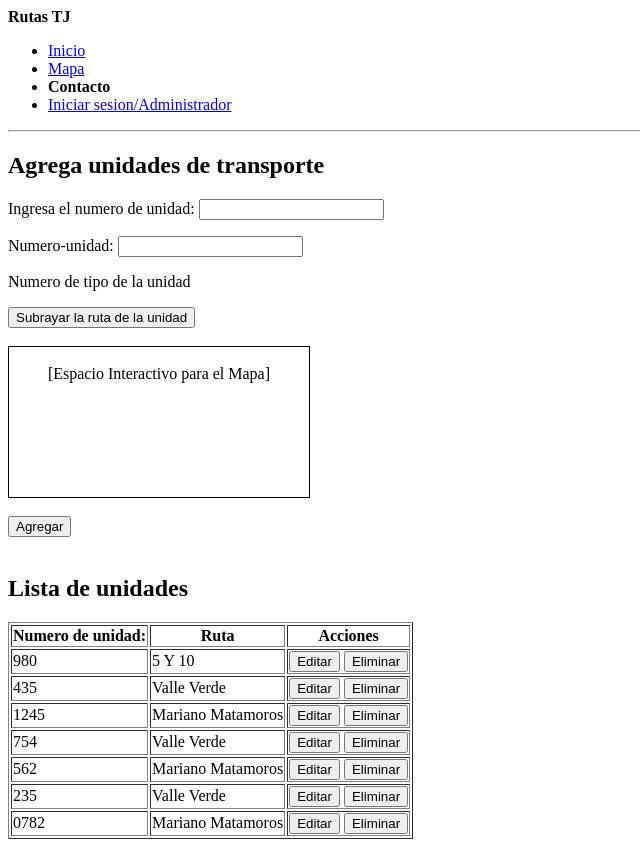
After one commit to Derian-18/BackendRutasTJ, a Django app: page /admin-panel/ in a window 1280 px wide. The commit adds this page. Shown: the whole page, without its empty margins (0-640 px from the left). Run offline with Django 5.2, Linux system fonts and the light colour scheme.

Commit message:
HTML o Vistas creadas (Falta el funcionamiento y decoracion)

```diff
--- a/core_rutasTJ/core_rutasTJ/urls.py
+++ b/core_rutasTJ/core_rutasTJ/urls.py
@@ -22,5 +22,7 @@ urlpatterns = [
     path('admin/', admin.site.urls),
     path('', views.home, name='home'),
     path('contacto/', views.contacto, name="contacto"),
-    path('panel-admin/', include('panel.urls'))
+    path('panel-admin/', include('panel.urls')),
+    path('mapa/', views.mapa_view, name='mapa'),
+    path('admin-panel/', views.administrador_view, name='admin_panel'),
 ]
--- a/core_rutasTJ/panel/urls.py
+++ b/core_rutasTJ/panel/urls.py
@@ -3,5 +3,6 @@ from . import views
 
 urlpatterns = [
     path("login/", views.login_view, name="login"),
-    path('admin/',  views.admin, name="admin")
+    path('admin/',  views.admin, name="admin"),
+    path('mapa/', views.mapa_view, name='mapa'),
 ]
--- a/core_rutasTJ/panel/views.py
+++ b/core_rutasTJ/panel/views.py
@@ -29,3 +29,9 @@ def login_view(request):
 
 def admin(request):
     return render(request, 'admin.html')
+
+def mapa_view(request):
+    return render(request, 'Mapa.html')
+
+def administrador_view(request):
+    return render(request, 'Administrador.html')
--- /dev/null
+++ b/core_rutasTJ/templates/Administrador.html
@@ -0,0 +1,120 @@
+<!DOCTYPE html>
+<html lang="es">
+<head>
+    <meta charset="UTF-8">
+    <title>Administrador</title>
+</head>
+<body>
+
+    <header>
+        <nav>
+            <strong>Rutas TJ</strong>
+            <ul>
+                <li><a href="{% url 'home' %}">Inicio</a></li>
+                <li><a href="{% url 'mapa' %}">Mapa</a></li>
+                <li><strong>Contacto</strong></a></li>
+                <li><a href="{% url 'login' %}">Iniciar sesion/Administrador</a></li>
+            </ul>
+        </nav>
+    </header>
+
+    <hr>
+
+    <main>
+        <section>
+            <h1>Agrega unidades de transporte</h1>
+            <form>
+                <p>
+                    Ingresa el numero de unidad:
+                    <input type="text">
+                </p>
+                <p>
+                    Numero-unidad:
+                    <input type="text">
+                </p>
+                <p>Numero de tipo de la unidad</p>
+                <button type="button">Subrayar la ruta de la unidad</button>
+                <br><br>
+                <div style="width: 300px; height: 150px; border: 1px solid black; text-align: center;">
+                    <br>[Espacio Interactivo para el Mapa]
+                </div>
+                <br>
+                <button type="submit">Agregar</button>
+            </form>
+        </section>
+
+        <br>
+        <section>
+            <h2>Lista de unidades</h2>
+            <table border="1">
+                <thead>
+                    <tr>
+                        <th>Numero de unidad:</th>
+                        <th>Ruta</th>
+                        <th>Acciones</th>
+                    </tr>
+                </thead>
+                <tbody>
+                    <tr>
+                        <td>980</td>
+                        <td>5 Y 10</td>
+                        <td>
+                            <button type="button">Editar</button>
+                            <button type="button">Eliminar</button>
+                        </td>
+                    </tr>
+                    <tr>
+                        <td>435</td>
+                        <td>Valle Verde</td>
+                        <td>
+                            <button type="button">Editar</button>
+                            <button type="button">Eliminar</button>
+                        </td>
+                    </tr>
+                    <tr>
+                        <td>1245</td>
+                        <td>Mariano Matamoros</td>
+                        <td>
+                            <button type="button">Editar</button>
+                            <button type="button">Eliminar</button>
+                        </td>
+                    </tr>
+                    <tr>
+                        <td>754</td>
+                        <td>Valle Verde</td>
+                        <td>
+                            <button type="button">Editar</button>
+                            <button type="button">Eliminar</button>
+                        </td>
+                    </tr>
+                    <tr>
+                        <td>562</td>
+                        <td>Mariano Matamoros</td>
+                        <td>
+                            <button type="button">Editar</button>
+                            <button type="button">Eliminar</button>
+                        </td>
+                    </tr>
+                    <tr>
+                        <td>235</td>
+                        <td>Valle Verde</td>
+                        <td>
+                            <button type="button">Editar</button>
+                            <button type="button">Eliminar</button>
+                        </td>
+                    </tr>
+                    <tr>
+                        <td>0782</td>
+                        <td>Mariano Matamoros</td>
+                        <td>
+                            <button type="button">Editar</button>
+                            <button type="button">Eliminar</button>
+                        </td>
+                    </tr>
+                </tbody>
+            </table>
+        </section>
+    </main>
+
+</body>
+</html>
--- a/core_rutasTJ/templates/admin.html
+++ b/core_rutasTJ/templates/admin.html
@@ -12,7 +12,7 @@
             <strong>Rutas TJ</strong>
             <ul>
                 <li><a href="{% url 'home' %}">Inicio</a></li>
-                <li><a href="#">Mapa</a></li>
+                <li><a href="{% url 'mapa' %}">Mapa</a></li>
                 <li><a href="{% url 'contacto' %}">Contacto</a></li>
                 <li><strong>Iniciar sesion/Administrador</strong></a></li>
             </ul>
--- a/core_rutasTJ/templates/contacto.html
+++ b/core_rutasTJ/templates/contacto.html
@@ -13,9 +13,10 @@
             <strong>Rutas TJ</strong>
             <ul>
                 <li><a href="{% url 'home' %}">Inicio</a></li>
-                <li><a href="#">Mapa</a></li>
+                <li><a href="{% url 'mapa' %}">Mapa</a></li>
                 <li><strong>Contacto</strong></a></li>
                 <li><a href="{% url 'login' %}">Iniciar sesion/Administrador</a></li>
+                <li><a href="{% url 'admin_panel' %}">Panel Admin</a></li>
             </ul>
         </nav>
     </header>
--- a/core_rutasTJ/templates/index.html
+++ b/core_rutasTJ/templates/index.html
@@ -12,7 +12,7 @@
             <strong>Rutas TJ</strong>
             <ul>
                 <li><strong>Inicio</strong></li>
-                <li><a href="#">Mapa</a></li>
+                <li><a href="{% url 'mapa' %}">Mapa</a></li>
                 <li><a href="{% url 'contacto' %}">Contacto</a></li>
                 <li><a href="{% url 'login' %}">Iniciar sesion/Administrador</a></li>
             </ul>
```
Also changed, not shown: core_rutasTJ/templates/Mapa.html (added, +58 -0 lines), core_rutasTJ/templates/login.html (+6 -1 lines), core_rutasTJ/db.sqlite3.
